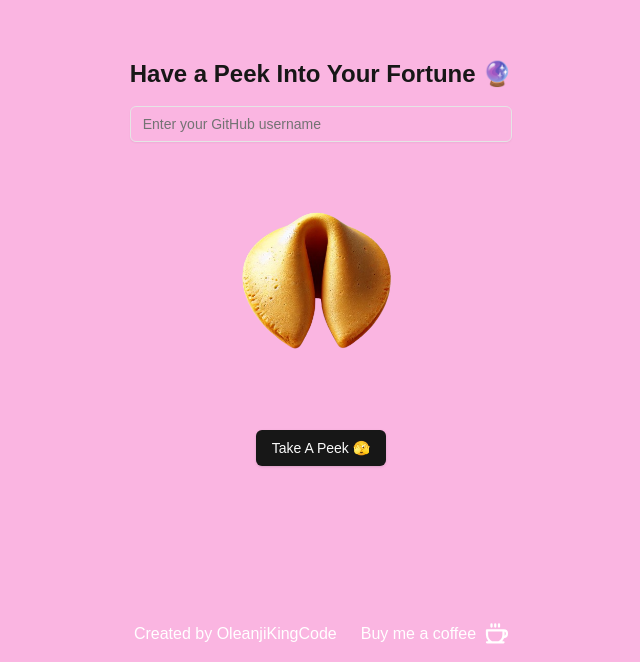
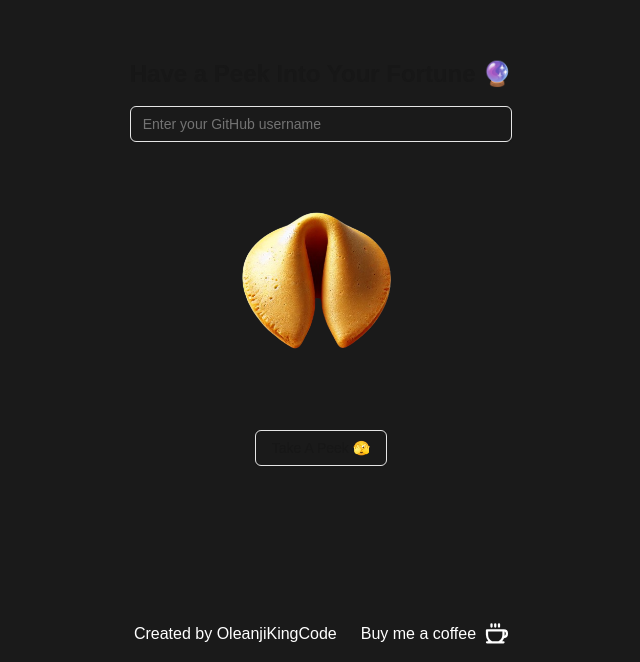
Before and after one commit to Adebesin-Cell/Fortune-seer, a Next.js app: page / in a window 1280 px wide. Shown: the part 138-800 px from the top of the page, without its empty margins (319-959 px from the left). Built offline with nearby package versions, Linux system fonts and the light colour scheme.

Commit message:
added sonner for better toast little ui update

```diff
--- a/package.json
+++ b/package.json
@@ -18,10 +18,12 @@
     "framer-motion": "^11.9.0",
     "lucide-react": "^0.446.0",
     "next": "14.2.13",
+    "next-themes": "^0.3.0",
     "openai": "^4.65.0",
     "react": "^18",
     "react-dom": "^18",
     "react-icons": "^5.3.0",
+    "sonner": "^1.5.0",
     "tailwind-merge": "^2.5.2",
     "tailwindcss-animate": "^1.0.7"
   },
--- /dev/null
+++ b/src/components/ui/sonner.tsx
@@ -0,0 +1,29 @@
+import { useTheme } from "next-themes"
+import { Toaster as Sonner } from "sonner"
+
+type ToasterProps = React.ComponentProps<typeof Sonner>
+
+const Toaster = ({ ...props }: ToasterProps) => {
+  const { theme = "system" } = useTheme()
+
+  return (
+    <Sonner
+      theme={theme as ToasterProps["theme"]}
+      className="toaster group"
+      toastOptions={{
+        classNames: {
+          toast:
+            "group toast group-[.toaster]:bg-background group-[.toaster]:text-foreground group-[.toaster]:border-border group-[.toaster]:shadow-lg",
+          description: "group-[.toast]:text-muted-foreground",
+          actionButton:
+            "group-[.toast]:bg-primary group-[.toast]:text-primary-foreground",
+          cancelButton:
+            "group-[.toast]:bg-muted group-[.toast]:text-muted-foreground",
+        },
+      }}
+      {...props}
+    />
+  )
+}
+
+export { Toaster }
--- a/src/pages/_app.tsx
+++ b/src/pages/_app.tsx
@@ -1,6 +1,12 @@
 import "@/styles/globals.css";
 import type { AppProps } from "next/app";
+import { Toaster } from "@/components/ui/sonner";
 
 export default function App({ Component, pageProps }: AppProps) {
-  return <Component {...pageProps} />;
+  return (
+    <>
+      <Component {...pageProps} />
+      <Toaster />
+    </>
+  );
 }
--- a/src/pages/index.tsx
+++ b/src/pages/index.tsx
@@ -9,23 +9,22 @@
 import { FaXTwitter } from "react-icons/fa6";
 import { AiOutlineCloudDownload } from "react-icons/ai";
 import { RiLoader5Fill } from "react-icons/ri";
+import { toast } from "sonner";
 
 export default function Home() {
   const [username, setUsername] = useState("");
   const [isCracked, setIsCracked] = useState(false);
   const [fortune, setFortune] = useState("dmflkvmqkemerk");
   const [isLoading, setIsLoading] = useState(false);
-  const [error, setError] = useState("");
   const [imageUrl, setImageUrl] = useState("");
   const [downloadIsLoading, setDownloadIsLoading] = useState(false);
 
   const handleSubmit = async () => {
     setIsLoading(true);
-    setError("");
     setFortune("");
 
     if (!username.trim()) {
-      setError("Please enter a GitHub username.");
+      toast.error("Please enter a GitHub username.", { duration: 8000 });
       setIsLoading(false);
       return;
     }
@@ -37,7 +36,9 @@
       // setFortune(response.data);
       setIsCracked(true);
     } catch (err) {
-      setError("Failed to generate fortune. Please try again.");
+      toast.error("Failed to generate fortune. Please try again.", {
+        duration: 8000,
+      });
       console.error(err);
     } finally {
       setIsLoading(false);
@@ -111,26 +112,18 @@
     const tweetText = `Check out this magical fortune card I generated! 🧙‍♂️✨`;
     const twitterUrl = `https://twitter.com/intent/tweet?text=${encodeURIComponent(
       tweetText
-    )}&url=${encodeURIComponent(imageUrl)}`;
-
+    )}&url=${encodeURIComponent(imageUrl)}`
     window.open(twitterUrl, "_blank");
   };
+
   const reset = () => {
     setUsername("");
     setIsCracked(false);
     setFortune("");
-    setError("");
   };
 
   return (
-    <div className="relative flex flex-col items-center py-20 h-screen bg-[#fab5e1] px-4">
-      {/* White circle */}
-
-      {/* Error message */}
-      {error && (
-        <div className="mb-4 bg-red-100 text-red-800 p-2 rounded">{error}</div>
-      )}
-
+    <div className="relative flex flex-col items-center py-20 h-screen bg-[#1a1a1a] px-4">
       <div className="w-full h-full z-10 flex flex-col items-center justify-center">
         <div className="flex flex-col items-center justify-center ">
           <h1 className="mb-4 text-2xl font-bold">
@@ -141,7 +134,7 @@
             value={username}
             onChange={(e) => setUsername(e.target.value)}
             disabled={isLoading}
-            className="mb-4 text-black"
+            className="mb-4"
           />
         </div>
         <div className={`${!isCracked ? "" : "w-full"}`}>
@@ -197,7 +190,12 @@
         </div>
 
         {!isCracked ? (
-          <Button onClick={handleSubmit} disabled={isLoading} className="mt-4">
+          <Button
+            onClick={handleSubmit}
+            disabled={isLoading}
+            className="mt-4"
+            variant="outline"
+          >
             {isLoading && (
               <RiLoader5Fill className="animate-spin w-6 h-6 self-center duration-700" />
             )}{" "}
@@ -240,7 +238,7 @@
             href="https://github.com/oleanjikingcode"
             target="_blank"
             rel="noopener noreferrer"
-            className="text-white hover:text-[#e881c2]"
+            className="text-white hover:text-[#ababab]"
           >
             OleanjiKingCode
           </a>
@@ -249,7 +247,7 @@
           href="https://buymeacoffee.com/oleanji"
           target="_blank"
           rel="noopener noreferrer"
-          className="text-white flex items-center hover:text-[#e881c2]"
+          className="text-white flex items-center hover:text-[#ababab]"
         >
           Buy me a coffee
           <PiCoffeeBold className="w-6 h-6 ml-2" />
```
Also changed, not shown: 1 other file (tests, documents, lock files or other folders).
